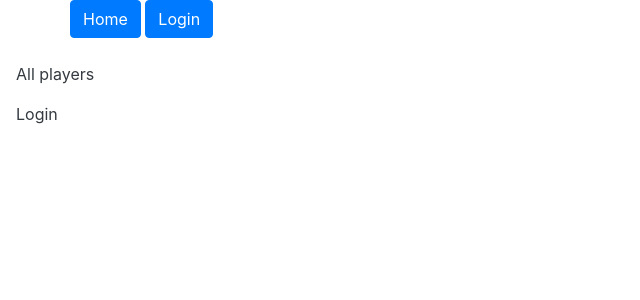
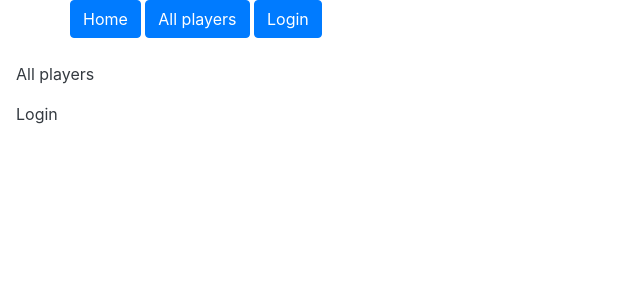
Before and after one commit to LunguGeorgeProgramator/django-rpg-game, a Django app: page / in a window 1280 px wide. Shown: the top 300 px of the page, without its empty margins (0-640 px from the left). Run offline with Django 3.2, Linux system fonts and the light colour scheme; some libraries are stand-ins or nearby versions.

Commit message:
work done on interface

```diff
--- a/templates/head.html
+++ b/templates/head.html
@@ -15,7 +15,12 @@
         <div class="row">
             <p>
                 <a class="btn btn-primary" href="{% url 'main_index' %}">Home</a>
-                <a class="btn btn-primary" href="{% url 'login_profile' %}">Login</a>
+                <a class="btn btn-primary" href="{% url 'show_players' %}">All players</a>
+                {% if request.session.player_id %}
+                    <a class="btn btn-primary" href="{% url 'show_profile' request.session.player_id %}">Account</a>
+                {% else %}
+                    <a class="btn btn-primary" href="{% url 'login_profile' %}">Login</a>
+                {% endif %}
             </p>
         </div>
     </div>
--- a/templates/player/index.html
+++ b/templates/player/index.html
@@ -1,8 +1,6 @@
 {% block head %}
 {% include "head.html" %}
 {% endblock %}
-
-
 <div class="container">
     {% for player in players %}
 	<div class="row">
```
Also changed, not shown: db.sqlite3.
